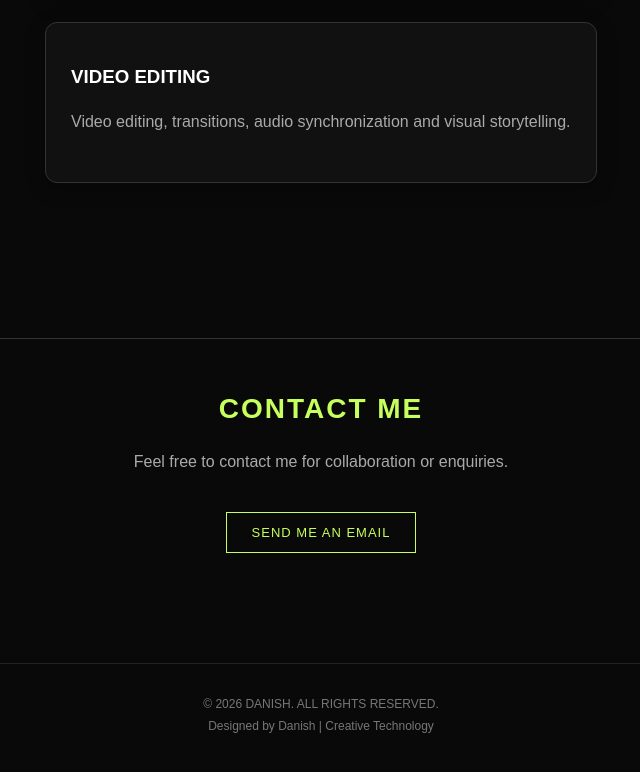
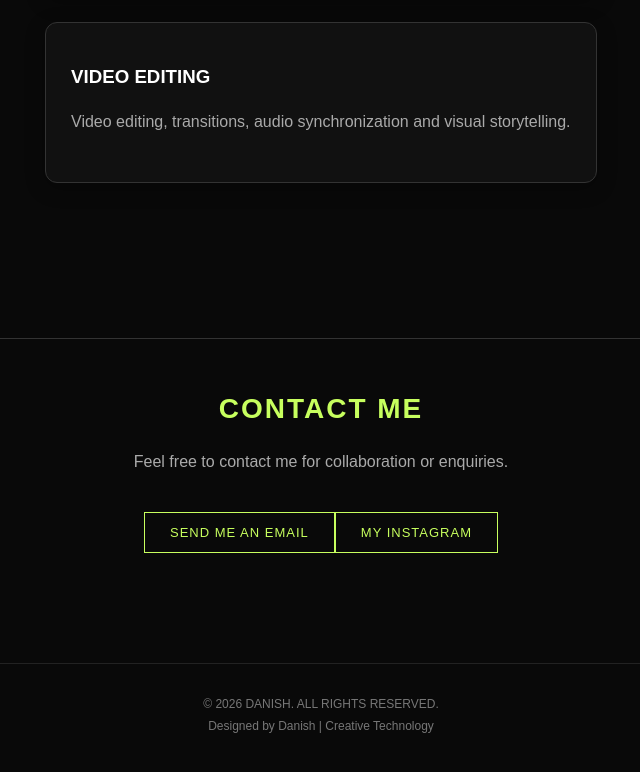
Before and after one commit to c26a4264-hub/MUHAMMAD-DANISH-BIN-DAIRUL-NEEZAM, a plain HTML site: page index.html in a window 1280 px wide. Shown: the part 2811-3583 px from the top of the page, without its empty margins (319-959 px from the left). Drawn offline with Linux system fonts and the light colour scheme.

Commit message:
Update index.html

```diff
--- a/index.html
+++ b/index.html
@@ -293,7 +293,9 @@ footer p {
 
     <a href="mailto:c26a4264@siswa.umk.edu.my" class="contact-link">
         SEND ME AN EMAIL
-    </a>
+    </a><a href="https://www.instagram.com/nynish._/" target="_blank" class="contact-link">
+    MY INSTAGRAM
+</a>
 </section>
     <footer>
     <p>© 2026 DANISH. ALL RIGHTS RESERVED.</p>
```
